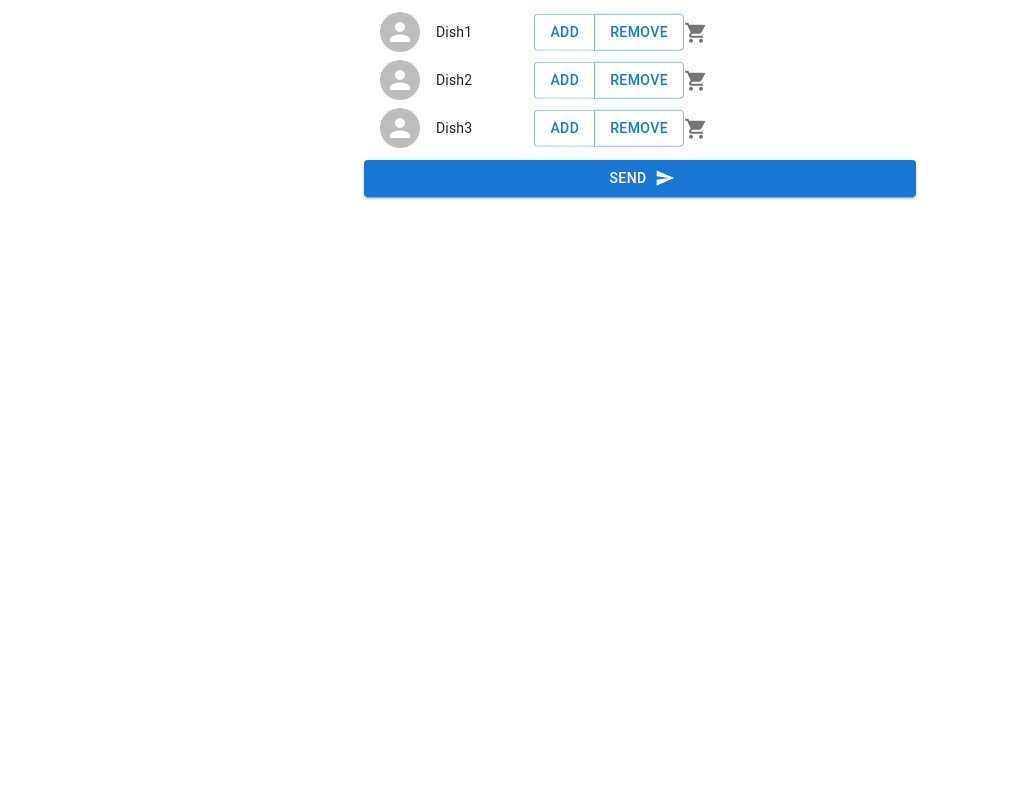
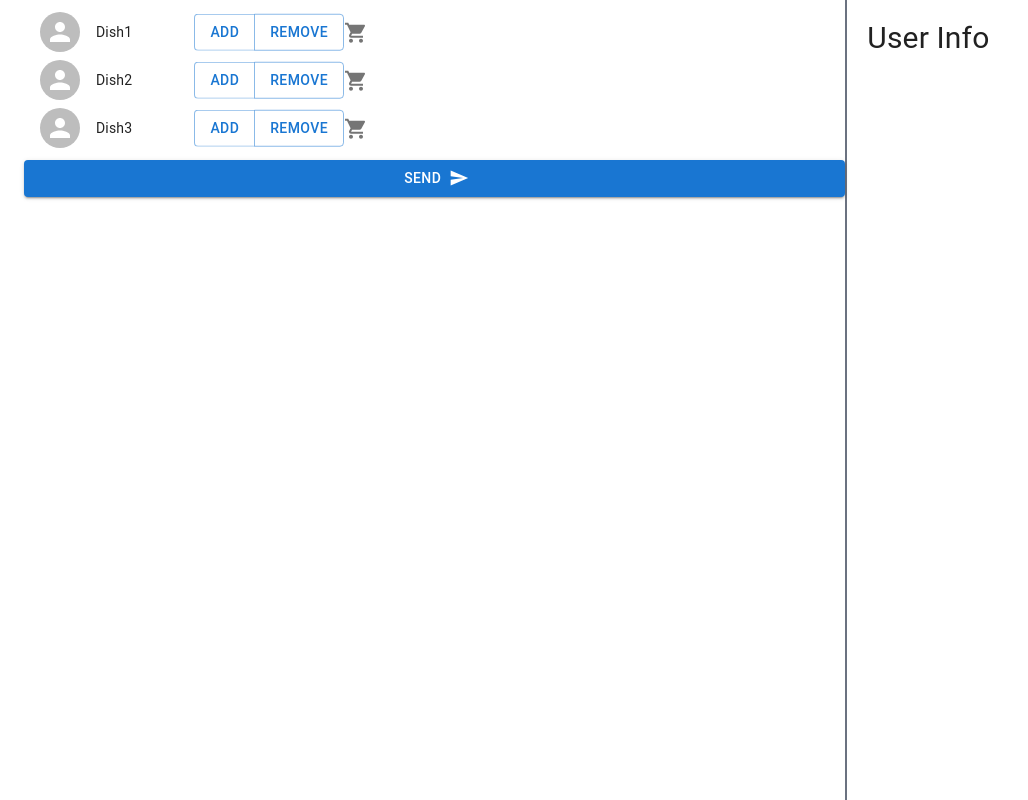
Before and after one commit to developersuper/w-order, a React (Create React App) app: page / in a window 1280 px wide. Shown: the whole page, without its empty margins (0-1028 px from the left). Built offline with nearby package versions, Linux system fonts and the light colour scheme.

Commit message:
my update

```diff
--- a/src/App.jsx
+++ b/src/App.jsx
@@ -55,11 +55,18 @@ function App() {
   return (
     <>
       <CssBaseline />
-    <Container maxWidth="sm">
+      <Container className="h-screen" maxWidth={false}>
+        <div className="h-screen flex flex-row-reverse">
+          <div className="w-1/3 p-5 border-l-2 border-gray-500">
+            <p className="text-3xl">User Info</p>
+          </div>
+          <div className="grow">
             <MenuList/>
             <Button variant="contained" sx={{width: '100%'}} endIcon={<SendIcon />}>
               Send
             </Button>
+          </div>
+        </div>
       </Container>
     </>
   );
--- a/src/components/MenuList.js
+++ b/src/components/MenuList.jsx
@@ -11,14 +11,17 @@ const menus = [
   {
     title: 'Dish1',
     description: 'description, ..,.,. blabla....',
+    price: 100,
   },
   {
     title: 'Dish2',
     description: 'description, ..,.,. blabla....',
+    price: 200,
   },
   {
     title: 'Dish3',
     description: 'description, ..,.,. blabla....',
+    price: 300,
   },
 ]
 
```
Also changed, not shown: src/components/CartButtonOnMenuItem.jsx (renamed from src/components/CartButtonOnMenuItem.js). Lines whose indentation alone changed are shown as unchanged.
